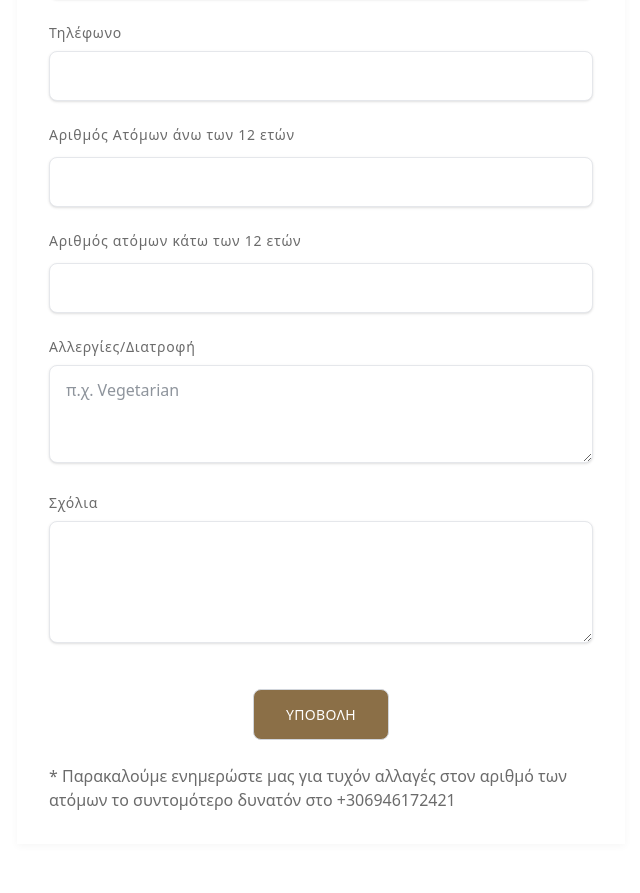
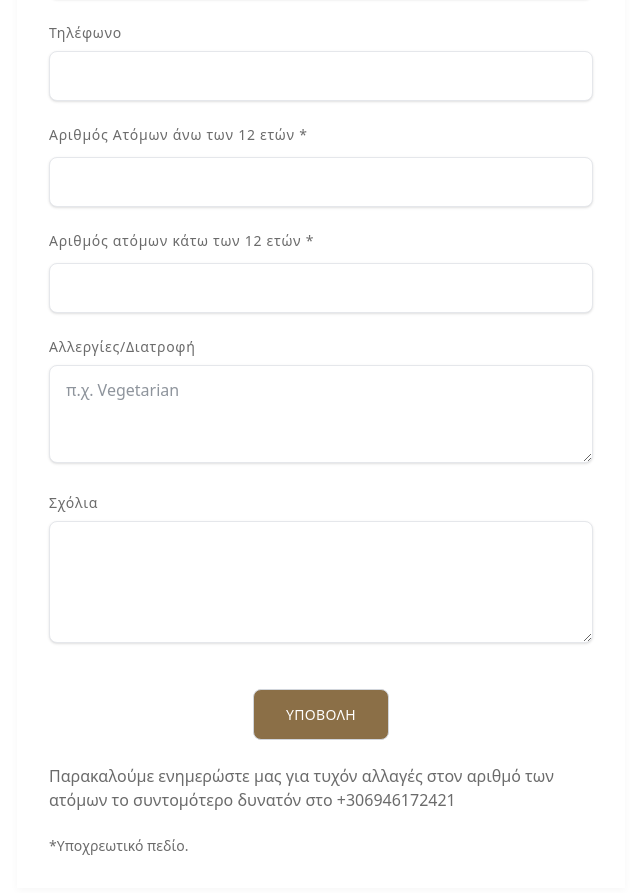
Before and after one commit to oalagial/marina-orestis-wedding, a React (Vite) app: page /rsvp in a window 1280 px wide. Shown: the part 643-1536 px from the top of the page, without its empty margins (319-959 px from the left). Built offline with nearby package versions, Linux system fonts and the light colour scheme; no server answers; a web font is replaced by a local one.

Commit message:
Fix notes for RPSV

```diff
--- a/src/i18n.js
+++ b/src/i18n.js
@@ -83,7 +83,7 @@ const resources = {
                 emailPlaceholder: "your.email@example.com",
                 phonePlaceholder: "+30 123 456 7890",
                 plusOnePlaceholder: "Enter plus one's name",
-                note: '* Please inform us of any changes in the number of attendees as soon as possible at +306946172421 '
+                note: 'Please inform us of any changes in the number of attendees as soon as possible at +306946172421 '
             },
 
             // Admin page
@@ -510,7 +510,7 @@ const resources = {
                 emailPlaceholder: "το.email@example.com",
                 phonePlaceholder: "+30 123 456 7890",
                 plusOnePlaceholder: "Εισάγετε το όνομα του συνοδού",
-                note: '* Παρακαλούμε ενημερώστε μας για τυχόν αλλαγές στον αριθμό των ατόμων το συντομότερο δυνατόν στο +306946172421 '
+                note: 'Παρακαλούμε ενημερώστε μας για τυχόν αλλαγές στον αριθμό των ατόμων το συντομότερο δυνατόν στο +306946172421 '
             },
 
             // Admin page
--- a/src/pages/RPSV.jsx
+++ b/src/pages/RPSV.jsx
@@ -5,6 +5,10 @@ import { useTranslation } from 'react-i18next';
 
 const RPSV = () => {
     const { t } = useTranslation();
+
+    React.useEffect(() => {
+        window.scrollTo({ top: 0, behavior: 'auto' });
+    }, []);
     const [formData, setFormData] = useState({
         guestName: '',
         phone: '',
@@ -139,7 +143,7 @@ const RPSV = () => {
                     {/* Number of People */}
                     <div>
                         <label htmlFor="numberOfPeople" className="block text-sm font-medium muted-text mb-3 tracking-wider">
-                            {t('rsvp.numberOfPeople')}
+                            {t('rsvp.numberOfPeople')} *
                         </label>
                         <div className="space-y-3">
                             <input
@@ -150,6 +154,7 @@ const RPSV = () => {
                                 max="10"
                                 value={formData.numberOfPeople}
                                 onChange={handleInputChange}
+                                required
                                 className="w-full px-4 py-3 border border-gray-200 rounded-lg shadow-sm focus:outline-none focus:ring-1 focus:ring-gray-400 focus:border-gray-400 bg-white"
                             />
                         </div>
@@ -158,7 +163,7 @@ const RPSV = () => {
                     {/* Number of Children */}
                     <div>
                         <label htmlFor="numberOfChildren" className="block text-sm font-medium muted-text mb-3 tracking-wider">
-                            {t('rsvp.numberOfChildren')}
+                            {t('rsvp.numberOfChildren')} *
                         </label>
                         <div className="space-y-3">
                             <input
@@ -169,6 +174,7 @@ const RPSV = () => {
                                 max="10"
                                 value={formData.numberOfChildren}
                                 onChange={handleInputChange}
+                                required
                                 className="w-full px-4 py-3 border border-gray-200 rounded-lg shadow-sm focus:outline-none focus:ring-1 focus:ring-gray-400 focus:border-gray-400 bg-white"
                             />
                         </div>
@@ -221,6 +227,7 @@ const RPSV = () => {
                     </div>
 
                     <p className="muted-text">{t('rsvp.note')}</p>
+                    <p className="muted-text mt-2 text-sm">*Υποχρεωτικό πεδίο.</p>
                 </form>
             </div>
         </div>
```
